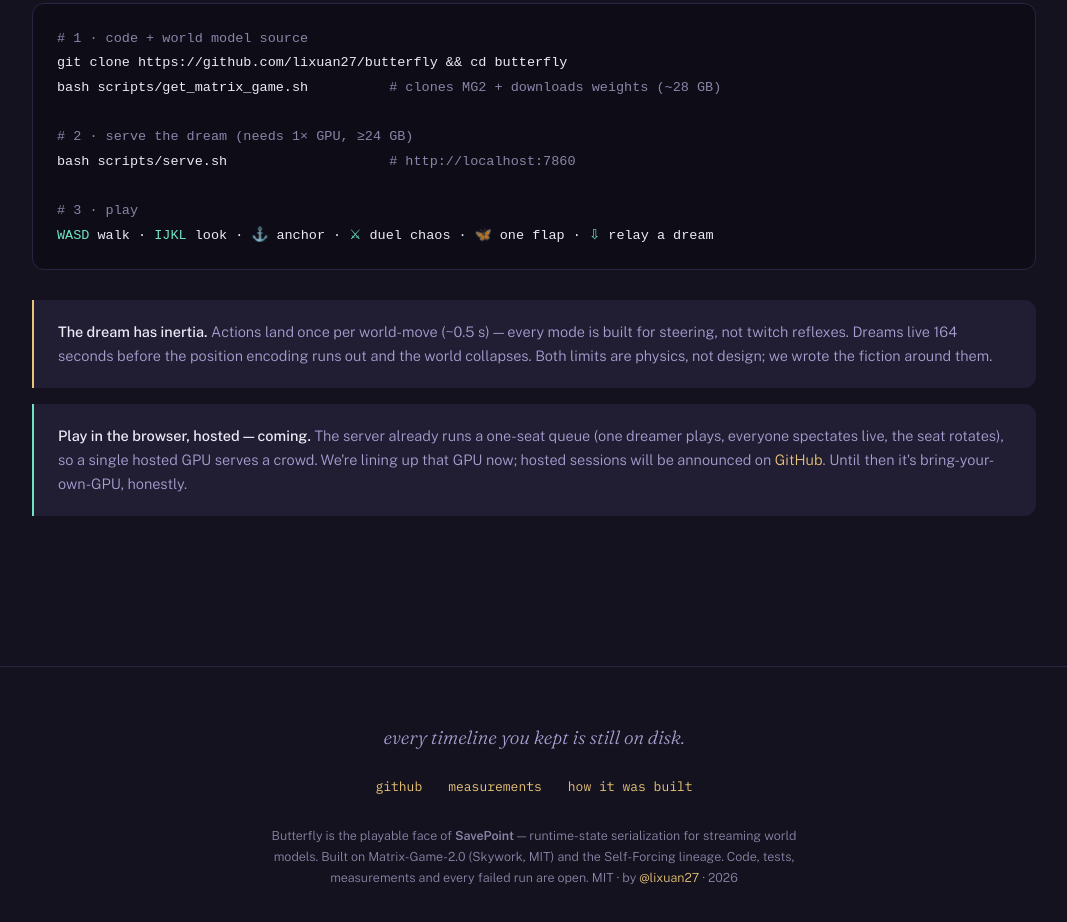
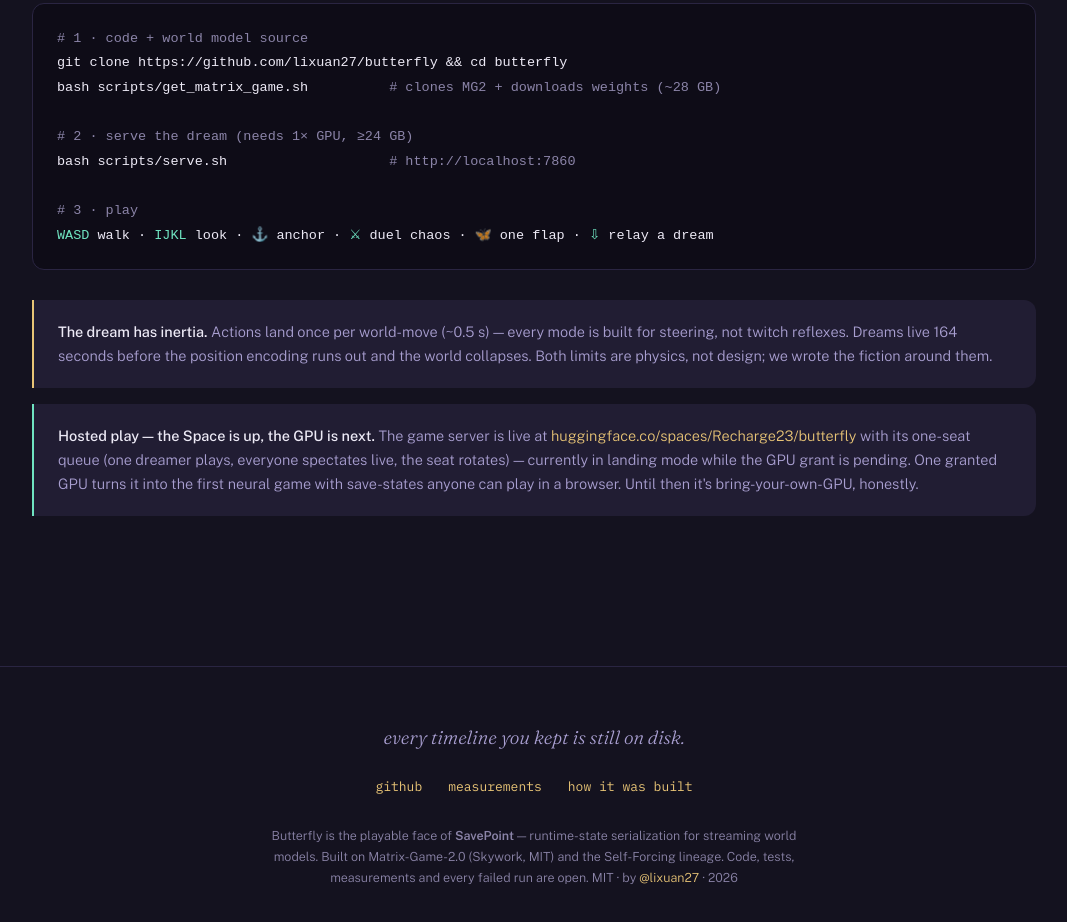
Before and after one commit to lixuan27/butterfly, a plain HTML site: page docs/index.html in a window 1280 px wide. Shown: the part 5736-6658 px from the top of the page, without its empty margins (106-1173 px from the left). Drawn offline with nearby package versions, Linux system fonts and the light colour scheme.

Commit message:
hosted play: Space live (landing mode, one-seat queue) — GPU grant pending

```diff
--- a/docs/index.html
+++ b/docs/index.html
@@ -395,10 +395,11 @@ bash scripts/serve.sh                    <span class="c"># http://localhost:7860
       we wrote the fiction around them.</p>
   </div>
   <div class="honesty" style="margin-top:16px; border-left-color:var(--calm)">
-    <p><b>Play in the browser, hosted — coming.</b> The server already runs a one-seat queue
-      (one dreamer plays, everyone spectates live, the seat rotates), so a single hosted GPU
-      serves a crowd. We're lining up that GPU now; hosted sessions will be announced on
-      <a href="https://github.com/lixuan27/butterfly">GitHub</a>. Until then it's
+    <p><b>Hosted play — the Space is up, the GPU is next.</b> The game server is live at
+      <a href="https://huggingface.co/spaces/Recharge23/butterfly">huggingface.co/spaces/Recharge23/butterfly</a>
+      with its one-seat queue (one dreamer plays, everyone spectates live, the seat rotates) —
+      currently in landing mode while the GPU grant is pending. One granted GPU turns it into
+      the first neural game with save-states anyone can play in a browser. Until then it's
       bring-your-own-GPU, honestly.</p>
   </div>
 </section>
```
Also changed, not shown: 1 other file.
